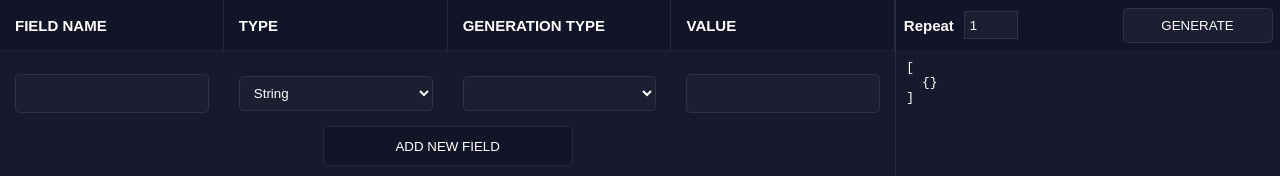
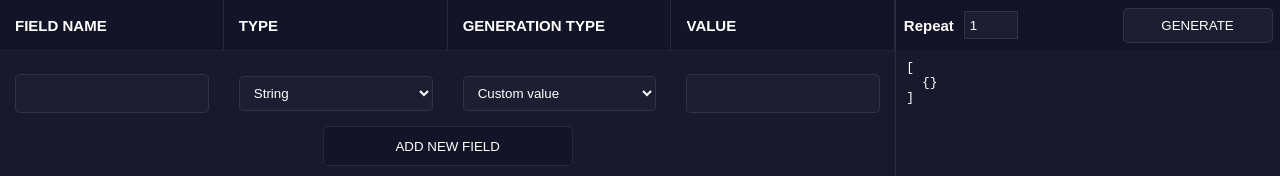
Before and after one commit to dellarosamarco/Json-Generator, a React (Create React App) app: page / in a window 1280 px wide. Both pictures are taken after a click on the button "ADD NEW FIELD". Shown: the top 176 px of the page. Built offline with nearby package versions, Linux system fonts and the light colour scheme.

Commit message:
setup: generation types

```diff
--- a/src/Editor/JsonBuilder/JsonBuilderField/JsonBuilderField.tsx
+++ b/src/Editor/JsonBuilder/JsonBuilderField/JsonBuilderField.tsx
@@ -2,6 +2,7 @@ import { useState } from "react";
 import { Field } from "../../../interfaces/Field.interface";
 import { Header } from "../../../interfaces/Header.interface";
 import { FieldType, FieldTypeInterface, fieldTypes } from "../../../utilities/FieldType.model";
+import { GenerationTypeInterface, getGenerationType } from "../../../utilities/generationType.utilities";
 import { randomString } from "../../../utilities/randomString.method";
 
 const headers : Header = {
@@ -96,7 +97,17 @@ export default function JsonBuilderField(props : JsonBuilderFieldProps){
 
                             <div className={cellPrefix}>
                                 {
-                                    (!isArrayOrObject()) ? (<select></select>) : <></>
+                                    (!isArrayOrObject()) ? (
+                                        <select>
+                                            {
+                                                getGenerationType(props.field?.type!).map((generationTypeInterface : GenerationTypeInterface) => {
+                                                    return (
+                                                        <option key={generationTypeInterface.name} value={generationTypeInterface.type}>{generationTypeInterface.name}</option>
+                                                    )
+                                                })
+                                            }
+                                        </select>
+                                    ) : <></>
                                 }
                             </div>
 
--- a/src/utilities/generationType.utilities.ts
+++ b/src/utilities/generationType.utilities.ts
@@ -1,21 +1,59 @@
+import { FieldType } from "./FieldType.model";
+
 export enum GenerationType{
     CUSTOM_VALUE,
     RANDOM_NAME,
     RANDOM_LAST_NAME,
-    RANDOM_AGE
+    RANDOM_AGE,
+    RANDOM_BOOLEAN
 }
 
-export const stringGenerationTypes : GenerationType[] = [
-    GenerationType.CUSTOM_VALUE,
-    GenerationType.RANDOM_NAME,
-    GenerationType.RANDOM_LAST_NAME
-]
+export interface GenerationTypeInterface{
+    name : string;
+    type : GenerationType;
+}
 
-export const numberGenerationTypes : GenerationType[] = [
-    GenerationType.CUSTOM_VALUE,
-    GenerationType.RANDOM_AGE,
-]
+export const stringGenerationTypes : GenerationTypeInterface[] = [
+    {
+        "name" : "Custom value",
+        "type" : GenerationType.CUSTOM_VALUE
+    },
+    {
+        "name" : "Random name",
+        "type" : GenerationType.RANDOM_NAME
+    },
+    {
+        "name" : "Random last name",
+        "type" : GenerationType.RANDOM_LAST_NAME
+    },
+];
 
-export interface GenerationTypeInterface{
-    types : GenerationType[];
+export const numberGenerationTypes : GenerationTypeInterface[] = [
+    {
+        "name" : "Custom value",
+        "type" : GenerationType.CUSTOM_VALUE
+    },
+    {
+        "name" : "Random age",
+        "type" : GenerationType.RANDOM_AGE
+    }
+];
+
+export const booleanGenerationTypes : GenerationTypeInterface[] = [
+    {
+        "name" : "Custom value",
+        "type" : GenerationType.CUSTOM_VALUE
+    },
+    {
+        "name" : "Random boolean",
+        "type" : GenerationType.RANDOM_BOOLEAN
+    }
+];
+
+export const getGenerationType = (fieldType : FieldType) : GenerationTypeInterface[] => {
+    return (
+        fieldType === FieldType.STRING ? stringGenerationTypes :
+        fieldType === FieldType.NUMBER ? numberGenerationTypes :
+        fieldType === FieldType.BOOLEAN ? booleanGenerationTypes : []
+    );
 }
```
